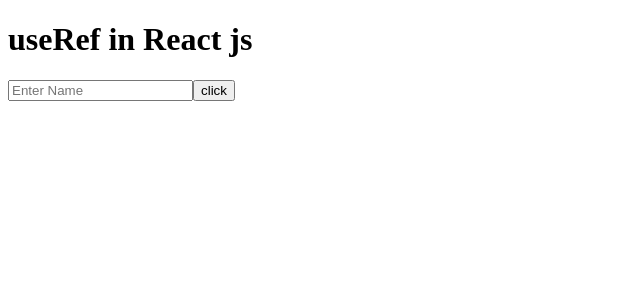
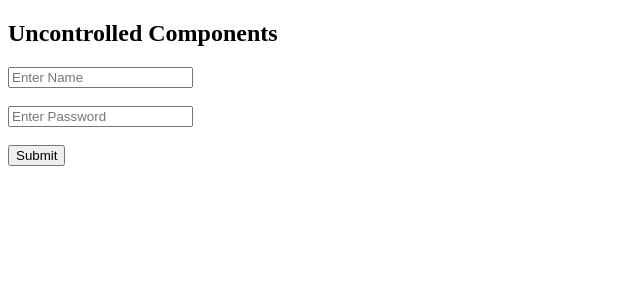
Before and after one commit to Sonukumar201995/Learn-React.js, a React (Vite) app: page / in a window 1280 px wide. Shown: the top 300 px of the page, without its empty margins (0-640 px from the left). Built offline with nearby package versions, Linux system fonts and the light colour scheme.

Commit message:
uncontrolled component

```diff
--- a/src/App.jsx
+++ b/src/App.jsx
@@ -1,25 +1,32 @@
-import { useRef } from "react";
+function App() {
 
-function App()
-{
+  const handleForm = (event) => {
+    event.preventDefault();
 
- let inputRef=useRef(null);
- const handleRef=()=>{
-  console.log(inputRef);
-  inputRef.current.focus();
-  inputRef.current.style.color = "red";
-inputRef.current.style.backgroundColor = "yellow";
-inputRef.current.style.fontSize = "20px";
-inputRef.current.style.border = "2px solid black";
-inputRef.current.style.padding = "10px";
+    const user = document.querySelector('#user').value;
+    const pass = document.querySelector('#password').value;
 
- }
-  return(
+    console.log("Username:", user);
+    console.log("Password:", pass);
+  };
+
+  return (
     <>
-    <h1>useRef in React js</h1>
-    <input ref={inputRef} type="text" placeholder="Enter Name" />
-    <button onClick={handleRef}>click</button>
+      <h2>Uncontrolled Components</h2>
+
+      <form onSubmit={handleForm}>
+        <input type="text" id="user" placeholder="Enter Name" />
+        <br /><br />
+
+        <input type="password" id="password" placeholder="Enter Password" />
+        <br /><br />
+
+        <button type="submit">Submit</button>
+
+
+      </form>
     </>
-  )
+  );
 }
+
 export default App;
```
